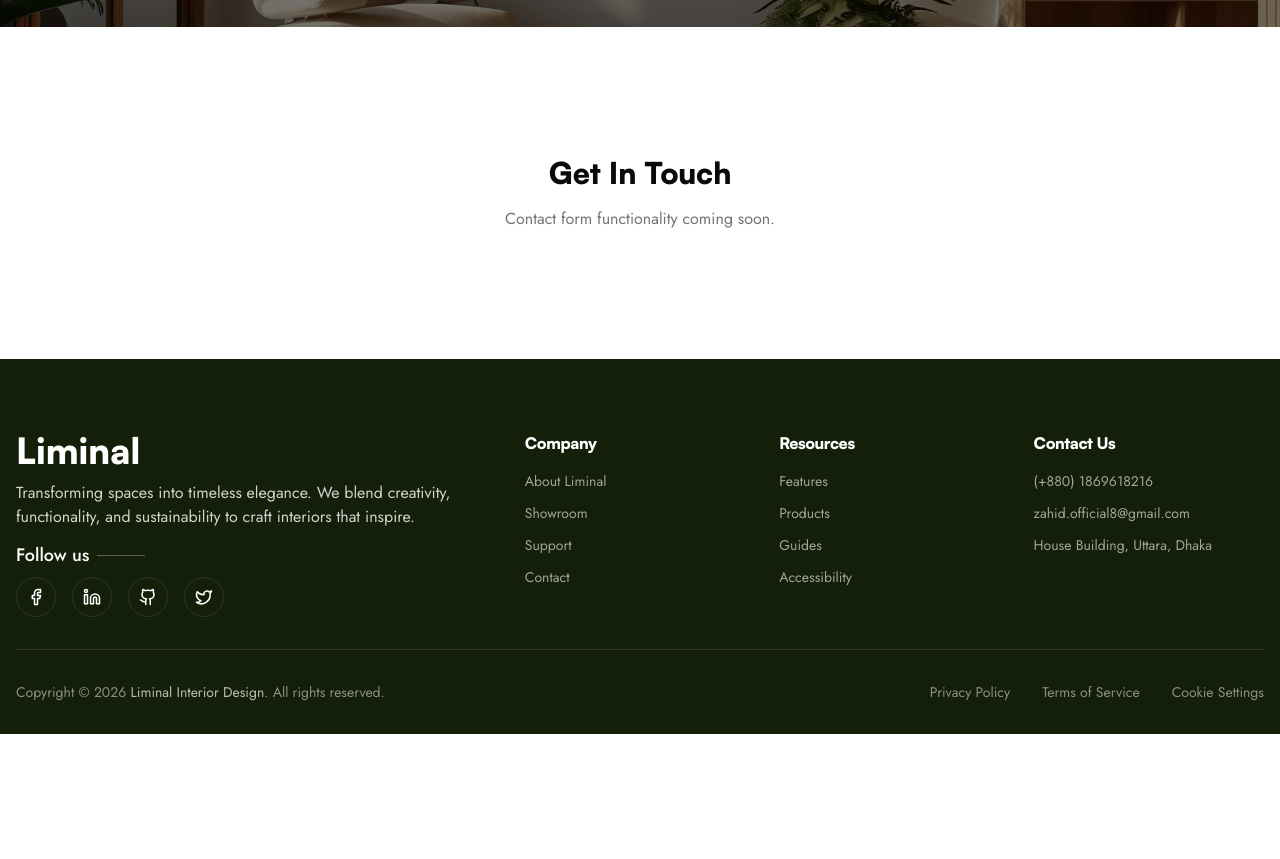
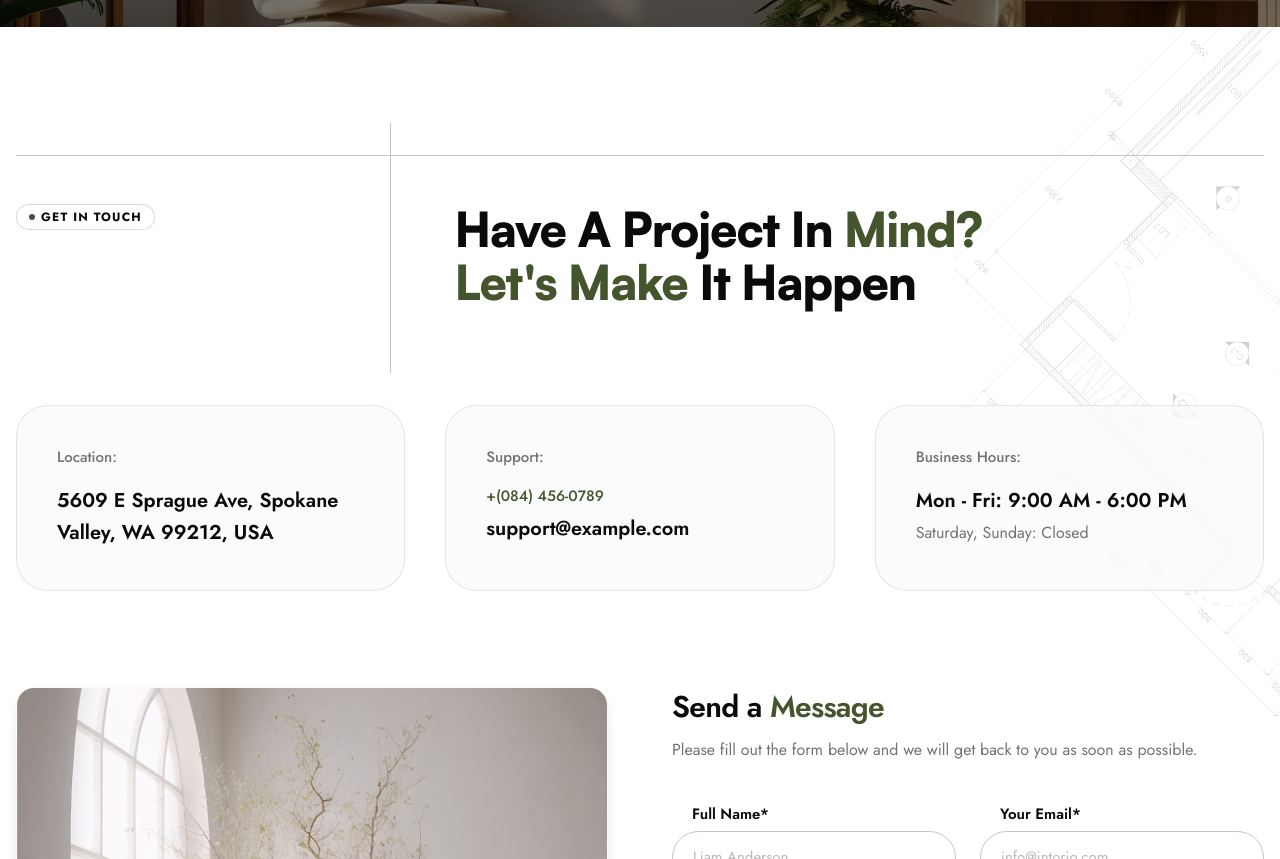
Before and after one commit to zahid-official/liminal-frontend, a Next.js app: page /contact in a window 1280 px wide. Shown: the part 420-1279 px from the top of the page. Before the commit the page ends 1154 px from the top, so only its background shows below. Built offline with nearby package versions, Linux system fonts and the light colour scheme.

Commit message:
feat: implement contact info & form in contact page

```diff
--- a/src/app/(public)/contact/page.tsx
+++ b/src/app/(public)/contact/page.tsx
@@ -1,11 +1,17 @@
 import ContactSection from "@/components/modules/public/contact/ContactSection";
+import PageHeader from "@/components/shared/PageHeader";
 
 // ContactPage Component
 const ContactPage = () => {
   return (
-    <div>
+    <main>
+      <PageHeader
+        title="Contact Us"
+        items={[{ label: "Home", href: "/" }, { label: "Contact Us" }]}
+        bgImage="/assets/bg-contact.avif"
+      />
       <ContactSection />
-    </div>
+    </main>
   );
 };
 
--- /dev/null
+++ b/src/components/modules/public/contact/ContactForm.tsx
@@ -0,0 +1,129 @@
+import Image from "next/image";
+import AnimatedButton from "@/components/shared/AnimatedButton";
+
+// ContactForm Component
+const ContactForm = () => {
+  return (
+    <div className="grid grid-cols-1 lg:grid-cols-2 gap-12 lg:gap-16 items-center">
+      {/* Left Image */}
+      <div className="relative w-full aspect-square rounded-2xl overflow-hidden shadow-lg border border-border/10 shrink-0">
+        <Image
+          src="/assets/contact-1.jpg"
+          alt="Contact interior space"
+          fill
+          sizes="(max-width: 1024px) 100vw, 50vw"
+          className="object-cover object-bottom"
+        />
+      </div>
+
+      {/* Right Form */}
+      <div className="w-full">
+        {/* Form Heading */}
+        <div className="mb-8 lg:mb-10">
+          <h3 className="text-2xl sm:text-3xl font-semibold tracking-tight text-foreground mb-3">
+            Send a <span className="text-liminal-secondary">Message</span>
+          </h3>
+          <p className="text-[15px] sm:text-base text-muted-foreground leading-relaxed">
+            Please fill out the form below and we will get back to you as soon as possible.
+          </p>
+        </div>
+
+        <form className="space-y-6">
+          <div className="grid grid-cols-1 sm:grid-cols-2 gap-6">
+            {/* Full Name */}
+            <div className="space-y-1.5">
+              <label
+                htmlFor="fullName"
+                className="block pl-5 text-[15px] font-semibold text-foreground"
+              >
+                Full Name*
+              </label>
+              <input
+                type="text"
+                id="fullName"
+                placeholder="Liam Anderson"
+                className="w-full px-5 py-3.5 rounded-full border border-border bg-background focus:outline-none focus:ring-1 focus:ring-liminal-secondary focus:border-liminal-secondary transition-all placeholder:text-muted-foreground/50 text-[15px]"
+                required
+              />
+            </div>
+            {/* Your Email */}
+            <div className="space-y-1.5">
+              <label
+                htmlFor="email"
+                className="block pl-5 text-[15px] font-semibold text-foreground"
+              >
+                Your Email*
+              </label>
+              <input
+                type="email"
+                id="email"
+                placeholder="info@intorio.com"
+                className="w-full px-5 py-3.5 rounded-full border border-border bg-background focus:outline-none focus:ring-1 focus:ring-liminal-secondary focus:border-liminal-secondary transition-all placeholder:text-muted-foreground/50 text-[15px]"
+                required
+              />
+            </div>
+          </div>
+
+          <div className="grid grid-cols-1 sm:grid-cols-2 gap-6">
+            {/* Phone Number */}
+            <div className="space-y-1.5">
+              <label
+                htmlFor="phone"
+                className="block pl-5 text-[15px] font-semibold text-foreground"
+              >
+                Phone Number*
+              </label>
+              <input
+                type="tel"
+                id="phone"
+                placeholder="(212) 555-7890"
+                className="w-full px-5 py-3.5 rounded-full border border-border bg-background focus:outline-none focus:ring-1 focus:ring-liminal-secondary focus:border-liminal-secondary transition-all placeholder:text-muted-foreground/50 text-[15px]"
+                required
+              />
+            </div>
+            {/* Subject */}
+            <div className="space-y-1.5">
+              <label
+                htmlFor="subject"
+                className="block pl-5 text-[15px] font-semibold text-foreground"
+              >
+                Subject*
+              </label>
+              <input
+                type="text"
+                id="subject"
+                placeholder="Luxury Interior Design"
+                className="w-full px-5 py-3.5 rounded-full border border-border bg-background focus:outline-none focus:ring-1 focus:ring-liminal-secondary focus:border-liminal-secondary transition-all placeholder:text-muted-foreground/50 text-[15px]"
+                required
+              />
+            </div>
+          </div>
+
+          {/* Your Message */}
+          <div className="space-y-1.5">
+            <label
+              htmlFor="message"
+              className="block pl-5 text-[15px] font-semibold text-foreground"
+            >
+              Your Message*
+            </label>
+            <textarea
+              id="message"
+              rows={5}
+              placeholder="Please Type Your Message Here..."
+              className="w-full px-5 py-4 rounded-[1.5rem] border border-border bg-background focus:outline-none focus:ring-1 focus:ring-liminal-secondary focus:border-liminal-secondary transition-all placeholder:text-muted-foreground/50 text-[15px] resize-y"
+              required
+            ></textarea>
+          </div>
+
+          {/* Submit Button */}
+          <div className="pt-2">
+            <AnimatedButton type="submit">Send Message</AnimatedButton>
+          </div>
+        </form>
+      </div>
+    </div>
+  );
+};
+
+export default ContactForm;
--- /dev/null
+++ b/src/components/modules/public/contact/ContactInfo.tsx
@@ -0,0 +1,52 @@
+// ContactInfo Component
+const ContactInfo = () => {
+  return (
+    <div className="grid grid-cols-1 md:grid-cols-2 lg:grid-cols-3 gap-6 lg:gap-10 mb-16 lg:mb-24">
+      {/* Address */}
+      <div className="bg-zinc-50/80 hover:bg-zinc-50 transition-colors p-8 lg:p-10 rounded-[1.5rem] lg:rounded-[2rem] border border-border/40 space-y-3 lg:space-y-4">
+        <h4 className="text-[15px] font-medium text-muted-foreground">
+          Location:
+        </h4>
+        <address className="not-italic text-lg sm:text-xl font-medium sm:font-semibold leading-relaxed text-foreground">
+          5609 E Sprague Ave, Spokane Valley, WA 99212, USA
+        </address>
+      </div>
+
+      {/* Support (Phone & Email) */}
+      <div className="bg-zinc-50/80 hover:bg-zinc-50 transition-colors p-8 lg:p-10 rounded-[1.5rem] lg:rounded-[2rem] border border-border/40 space-y-3 lg:space-y-4">
+        <h4 className="text-[15px] font-medium text-muted-foreground">
+          Support:
+        </h4>
+        <div className="flex flex-col gap-1.5">
+          <a
+            href="tel:+0844560789"
+            className="text-liminal-secondary font-medium text-[15px] hover:underline w-fit"
+          >
+            +(084) 456-0789
+          </a>
+          <a
+            href="mailto:support@example.com"
+            className="text-lg sm:text-xl font-medium sm:font-semibold leading-relaxed text-foreground hover:text-liminal-secondary transition-colors inline-block break-all"
+          >
+            support@example.com
+          </a>
+        </div>
+      </div>
+
+      {/* Business Hours */}
+      <div className="bg-zinc-50/80 hover:bg-zinc-50 transition-colors p-8 lg:p-10 rounded-[1.5rem] lg:rounded-[2rem] border border-border/40 space-y-3 lg:space-y-4">
+        <h4 className="text-[15px] font-medium text-muted-foreground">
+          Business Hours:
+        </h4>
+        <div className="text-lg sm:text-xl font-medium sm:font-semibold leading-relaxed text-foreground">
+          <p>Mon - Fri: 9:00 AM - 6:00 PM</p>
+          <p className="text-muted-foreground text-sm sm:text-base font-normal mt-1">
+            Saturday, Sunday: Closed
+          </p>
+        </div>
+      </div>
+    </div>
+  );
+};
+
+export default ContactInfo;
--- a/src/components/modules/public/contact/ContactSection.tsx
+++ b/src/components/modules/public/contact/ContactSection.tsx
@@ -1,23 +1,36 @@
-import PageHeader from "@/components/shared/PageHeader";
+import SectionHeader from "@/components/shared/SectionHeader";
+import ContactForm from "./ContactForm";
+import ContactInfo from "./ContactInfo";
 
 // ContactSection Component
 const ContactSection = () => {
   return (
-    <div>
-      <PageHeader
-        title="Contact Us"
-        items={[{ label: "Home", href: "/" }, { label: "Contact" }]}
-        bgImage="/assets/bg-contact.avif"
-      />
-      <div className="py-20 md:py-32">
-        <div className="max-w-7xl mx-auto px-4 text-center">
-          <h2 className="text-3xl font-bold">Get In Touch</h2>
-          <p className="mt-4 text-muted-foreground">
-            Contact form functionality coming soon.
-          </p>
+    <section
+      id="contact"
+      aria-labelledby="contact-heading"
+      className="relative py-20 md:py-28 lg:py-32 bg-[url('/assets/bg-contact.png')] bg-top-right bg-no-repeat"
+    >
+      <div className="custom-container relative z-10">
+        <SectionHeader
+          badgeText="GET IN TOUCH"
+          title={
+            <>
+              Have A Project In{" "}
+              <span className="text-liminal-secondary">
+                Mind? <br className="hidden lg:block" /> Let&apos;s Make
+              </span>{" "}
+              It Happen
+            </>
+          }
+        />
+
+        {/* Contact Info and Form */}
+        <div className="mt-16 lg:mt-24">
+          <ContactInfo />
+          <ContactForm />
         </div>
       </div>
-    </div>
+    </section>
   );
 };
 
```
Also changed, not shown: public/assets/bg-contact.png (added), public/assets/contact-1.jpg (added).
